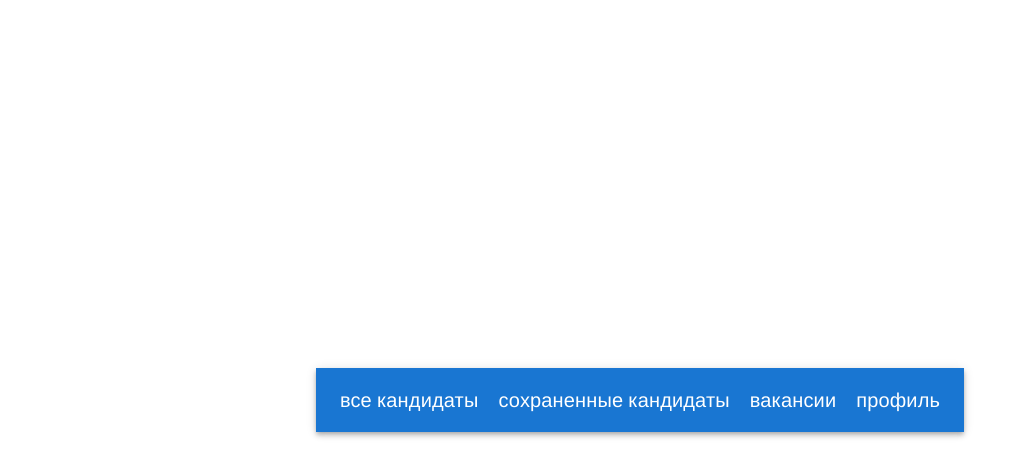
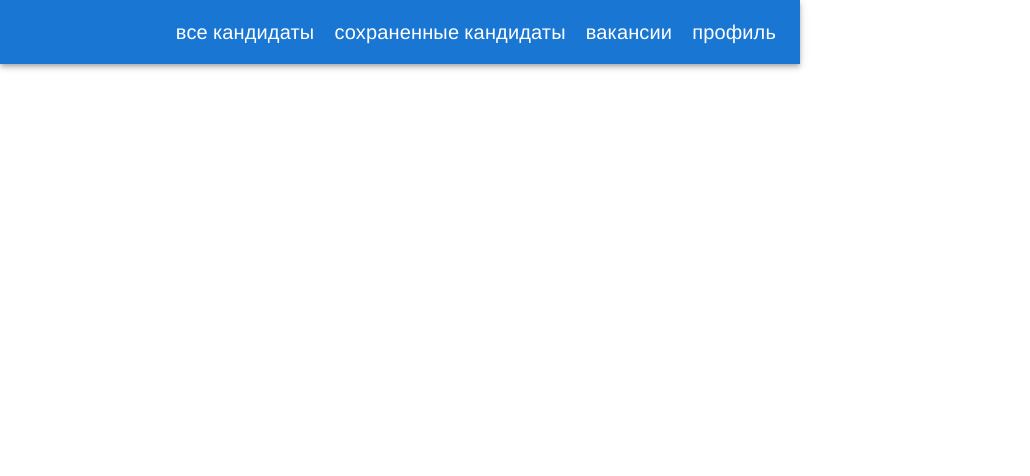
Before and after one commit to yandex-hackathon-career-track/frontend, a React (Vite) app: page / in a window 1280 px wide. Shown: the top 476 px of the page, without its empty margins (0-1030 px from the left). Built offline with nearby package versions, Linux system fonts and the light colour scheme; a web font is replaced by a local one.

Commit message:
style: change html & mainConteiner -> maxwidth

```diff
--- /dev/null
+++ b/src/components/Layout/Layout.css
@@ -0,0 +1,12 @@
+.content {
+  width: 100%;
+  min-height: 100vh;
+  display: flex;
+  flex-direction: column;
+
+  /* TODO отступ между header и другими элементами странички, потеряет смысл, когда появятся padding и margin у страничек */
+  gap: 20px;
+
+  /* TODO имеет смысл убрать, т.к. носит декоративный характер */
+  text-align: center;
+}
--- a/src/components/Layout/Layout.tsx
+++ b/src/components/Layout/Layout.tsx
@@ -1,10 +1,11 @@
 import { CssBaseline, Container } from '@mui/material';
+import './Layout.css';
 
 const Layout = ({ children }: LayoutProps) => {
   return (
     <>
       <CssBaseline />
-      <Container sx={{ maxWidth: { xl: 1280 },  }}>
+      <Container style={{ padding: '0' }} sx={{ maxWidth: { xl: 1280 } }}>
         <main className="content">{children}</main>
       </Container>
     </>
--- a/src/index.css
+++ b/src/index.css
@@ -1,7 +1,9 @@
 :root {
-  display: flex;
+  /* display: flex;
   justify-content: center;
   align-items: center;
-  margin: 0 auto;
+  margin: 0 auto; */
+  padding: 0;
   height: 100vh;
+  width: 100vh;
 }
```
